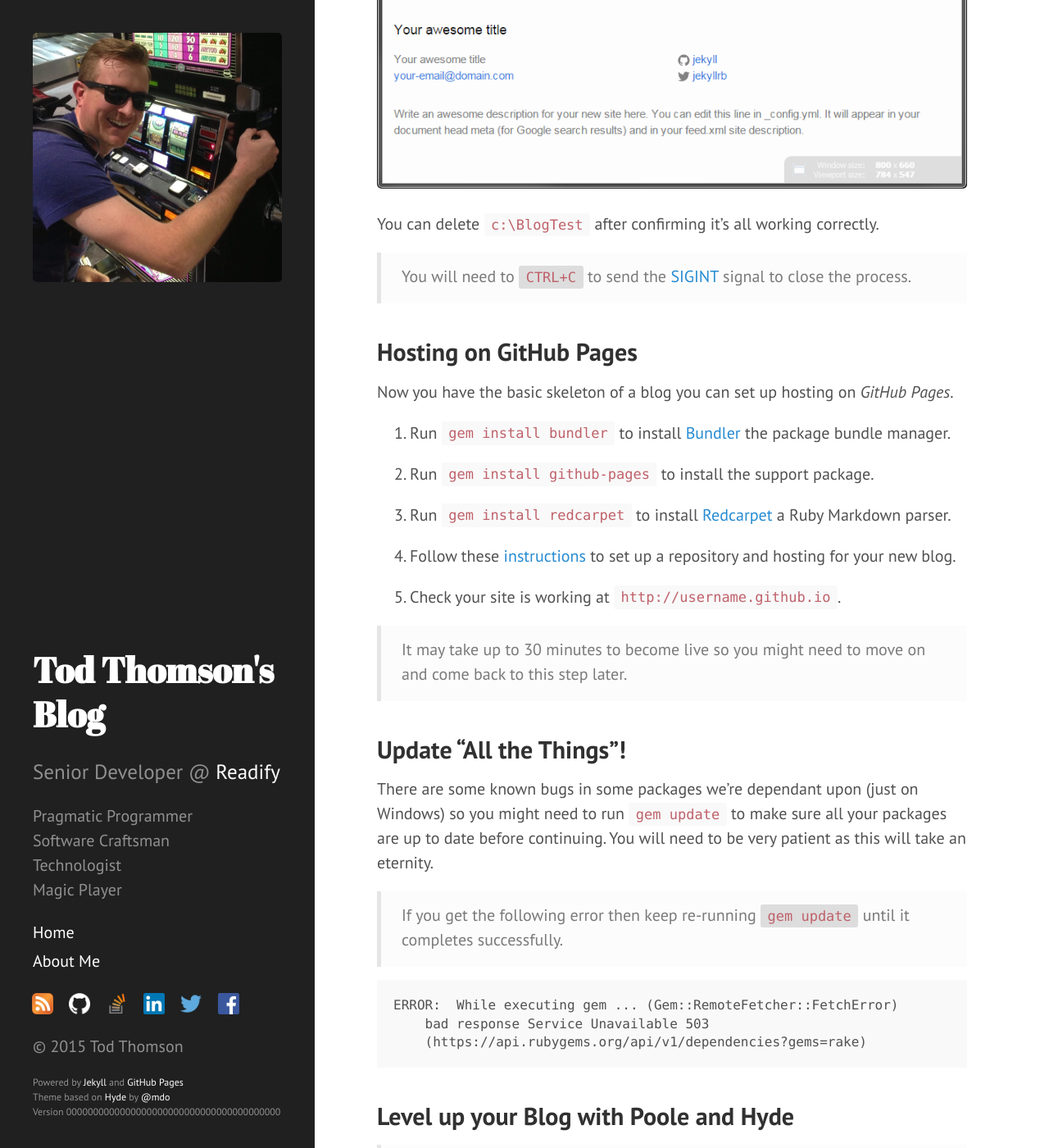
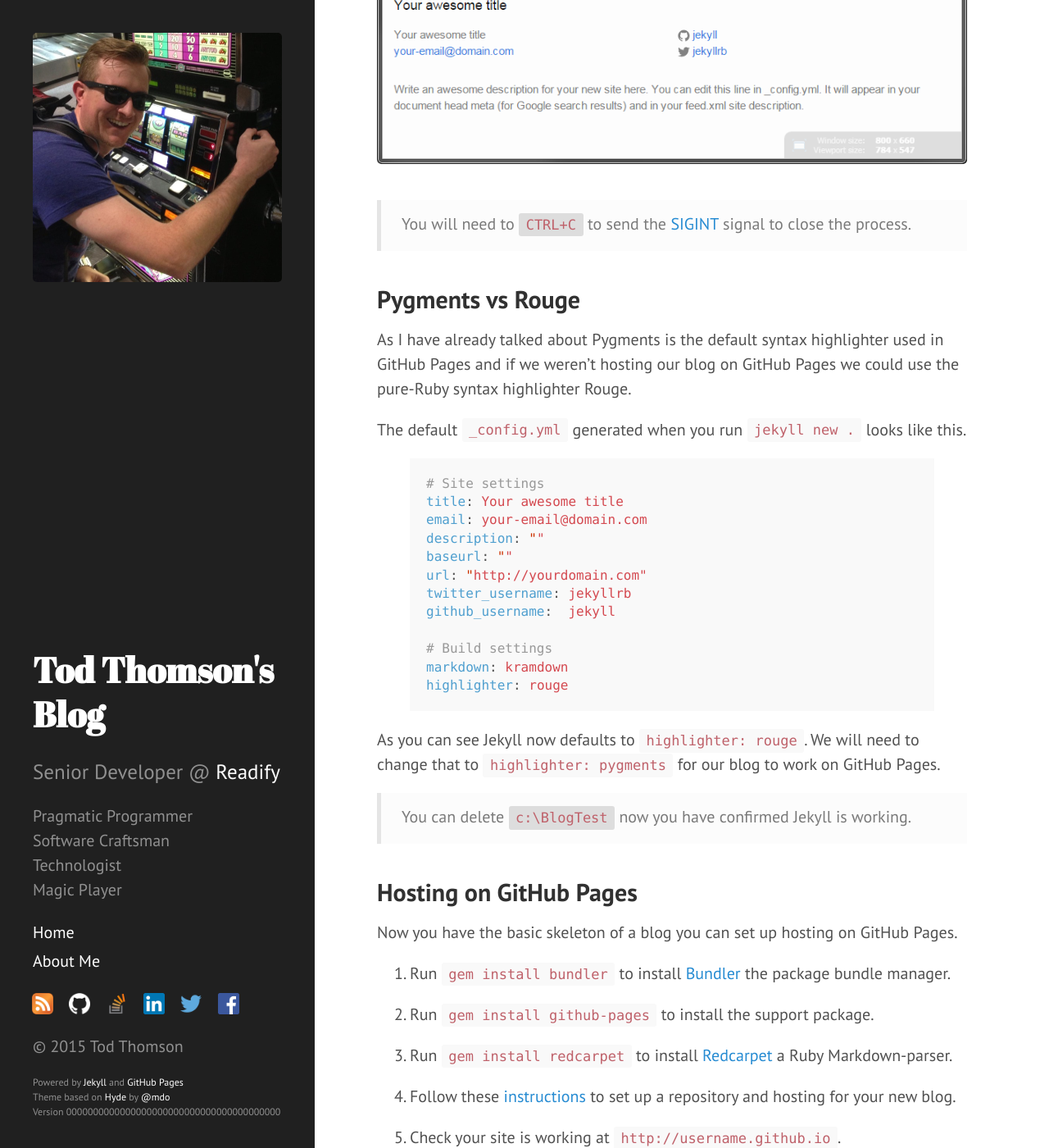
Before and after one commit to todthomson/todthomson.github.io, a Jekyll site: the page built from _posts/2015-01-11-jekyll-on-windows.md, in a window 1280 px wide and 1400 px high, scrolled down 8025 px. Shown: the whole window at 82% size. Built offline with Jekyll 4.4.1, drawn with Linux system fonts in a browser that asks for light colours; some of the changed text lies outside the part shown.

Commit message:
the (probably) final version of the first blog post

````diff
--- a/_posts/2015-01-11-jekyll-on-windows.md
+++ b/_posts/2015-01-11-jekyll-on-windows.md
@@ -18,11 +18,11 @@
 
 So maybe I got a little ahead of myself there so let's go back to the beginning.
 
-> If you don't care about my rationale [jump straight to](#installing-prerequisites) the installation guide.
+> If you like you can [jump straight to](#installing-prerequisites) the installation guide.
 
 ## History
 
-I've been telling myself for the better part of ten years that I _need_ to have a blog.
+I've been telling myself for the better part of ten years that I **need** to have a blog.
 Why?
 Because
 [all](http://www.hanselman.com)
@@ -34,7 +34,7 @@
 [it](http://zedshaw.com)
 (and have been for ten years now).
 
-I told myself "Tod, you absolutely must":
+I told myself "Tod, you absolutely must!".
 
 <div style="text-align: center;">
   <img style="display: inline-block" src="{{ site.baseurl }}public/images/posts/1/blog-all-the-things.jpg"
@@ -51,20 +51,20 @@
 > List your requirements in order of priority and then draw a line under the
 > [Minimum Viable Product](http://en.wikipedia.org/wiki/Minimum_viable_product).
 > Once you know what your <abbr title="Minimum Viable Product">MVP</abbr> is plan the most pragmatic solution you can
-> (keeping in mind the things under the line).
+> while keeping in mind the things under the line.
 
 So because I know I should
 [dog food](http://en.wikipedia.org/wiki/Eating_your_own_dog_food)
-my own advice here are the list of requirements I came up with:
+my own advice here are my requirements.
 
 1. _Must generate a static site._<br />
-I don't see the point of a webapp for static content.
+I don't see the point in hosting a web application for a static site.
 
 2. _Must be able to host for free._<br />
-What can I say? I'm a cheapskate.
+What can I say? I'm a cheapskate!
 
 3. _Must allow me to design (or modify) my own theme._<br />
-I'm web developer after all so I want to be able to show what I can do.
+I'm a web developer (after all) so I want to be able to show what I can do.
 
 4. _Must be able to "backup" and "track changes" to posts._<br />
 I'd really hate to loose anything and I want to be able to revert back.
@@ -100,7 +100,7 @@
 It's designed to generate a static site.
 
 2. _Must be able to host for free._<br />
-You can host for free on _GitHub Pages_.
+You can host for free on GitHub Pages.
 
 3. _Must allow me to design (or modify) my own theme._<br />
 There are [themes](http://jekyllthemes.org) that you can easily modify to suit your requirements.
@@ -165,7 +165,7 @@
 which is included "out of the box" on GitHub Pages.
 
 1. [Download](https://www.python.org/downloads/) and install Python 2.7.x
-(make sure to add python to your _path_ as part of the installation).
+(make sure to add Python to your _path_ as part of the installation).
 
 2. Open a new command prompt (so you will get Python in your _path_) and run
 ```python -m pip install Pygments``` which will install the syntax highlighter.
@@ -211,11 +211,11 @@
 
 To avoid problems down the road we are going to confirm that all the prerequisites have installed correctly.
 
-> Here we will use _Git Shell_ ([MINGW32](http://en.wikipedia.org/wiki/MinGW)) that comes with _GitHub for Windows_ providing the
+> Here we will use Git Shell ([MINGW32](http://en.wikipedia.org/wiki/MinGW)) that comes with GitHub for Windows providing the
 ```which``` command.
 If you don't have something that provides the ```which``` command you won't be able to complete these steps.
 
-1. Open (or close and reopen) _Git Shell_.
+1. Open (or close and reopen) Git Shell.
 
 2. Confirm Node.js is installed and is in your _path_ by running ```which node```
 which should produce ```/c/Program Files/nodejs/node```.
@@ -260,7 +260,7 @@
 [scaffold](http://en.wikipedia.org/wiki/Scaffold_%28programming%29)
 a basic Jekyll site for you.
 
-6. Now run ```jekyll build``` and you should see the following output:
+6. Now run ```jekyll build``` and you should see the following output.
 
 <div style="text-align: center;">
   <img style="display: inline-block" src="{{ site.baseurl }}public/images/posts/1/jekyll-build.png"
@@ -287,30 +287,55 @@
        alt="Jekyll Example Page" />
 </div>
 
-You can delete ```c:\BlogTest``` after confirming it's all working correctly.
+> You will need to ```CTRL+C``` to send the [SIGINT](http://en.wikipedia.org/wiki/Control-C) signal to close the process.
 
-> You will need to ```CTRL+C``` to send the [SIGINT](http://en.wikipedia.org/wiki/Control-C) signal to close the process.
+## Pygments vs Rouge
+
+As I have already talked about Pygments is the default syntax highlighter used in GitHub Pages
+and if we weren't hosting our blog on GitHub Pages we could use the pure-Ruby syntax highlighter Rouge.
+
+The default ```_config.yml``` generated when you run ```jekyll new .``` looks like this.
+
+{% highlight yaml %}
+# Site settings
+title: Your awesome title
+email: your-email@domain.com
+description: ""
+baseurl: ""
+url: "http://yourdomain.com"
+twitter_username: jekyllrb
+github_username:  jekyll
+
+# Build settings
+markdown: kramdown
+highlighter: rouge
+{% endhighlight %}
+
+As you can see Jekyll now defaults to ```highlighter: rouge```.
+We will need to change that to ```highlighter: pygments``` for our blog to work on GitHub Pages.
+
+> You can delete ```c:\BlogTest``` now you have confirmed Jekyll is working.
 
 ## Hosting on GitHub Pages
 
-Now you have the basic skeleton of a blog you can set up hosting on _GitHub Pages_.
+Now you have the basic skeleton of a blog you can set up hosting on GitHub Pages.
 
 1. Run ```gem install bundler``` to install [Bundler](http://bundler.io) the package bundle manager.
 
 2. Run ```gem install github-pages``` to install the support package.
 
-3. Run ```gem install redcarpet``` to install [Redcarpet](https://github.com/vmg/redcarpet) a Ruby Markdown parser.
+3. Run ```gem install redcarpet``` to install [Redcarpet](https://github.com/vmg/redcarpet) a Ruby Markdown-parser.
 
 4. Follow these [instructions](https://pages.github.com) to set up a repository and hosting for your new blog.
 
 5. Check your site is working at ```http://username.github.io```.
 
-> It may take up to 30 minutes to become live so you might need to move on and come back to this step later.
+> It may take up to 30 minutes to become live so you might need to move on and come back to this step later...
 
 ## Update "All the Things"!
 
-There are some known bugs in some packages we're dependant upon (just on Windows)
-so you might need to run ```gem update``` to make sure all your packages are up to date before continuing.
+There are some known bugs (on Windows) in some packages we're dependant upon
+so you might like to run ```gem update``` to make sure all your packages are up to date before continuing.
 You will need to be very patient as this will take an eternity.
 
 > If you get the following error then keep re-running ```gem update``` until it completes successfully.
````
Also changed, not shown: other parts of _posts/2015-01-11-jekyll-on-windows.md (+14 -14 lines).
